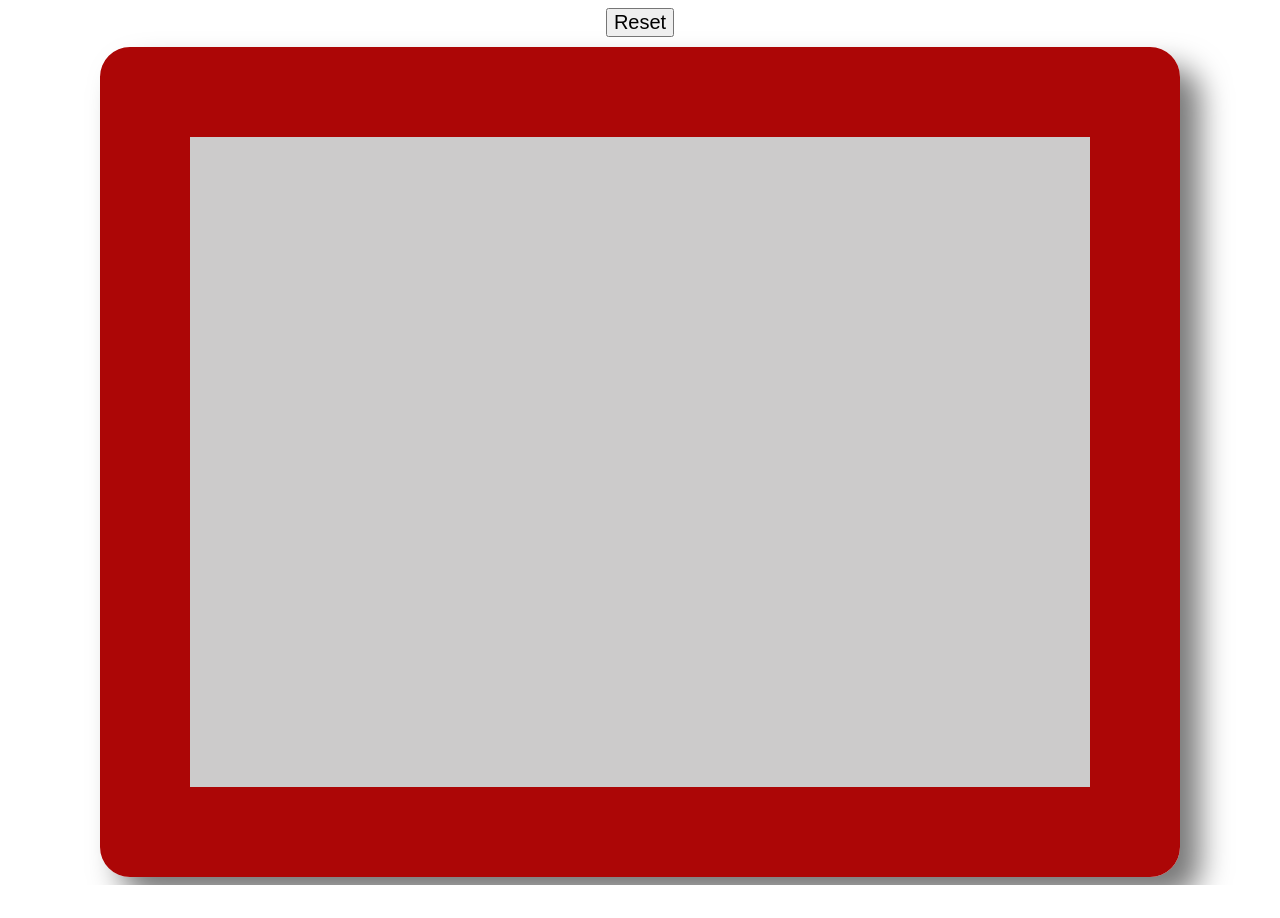
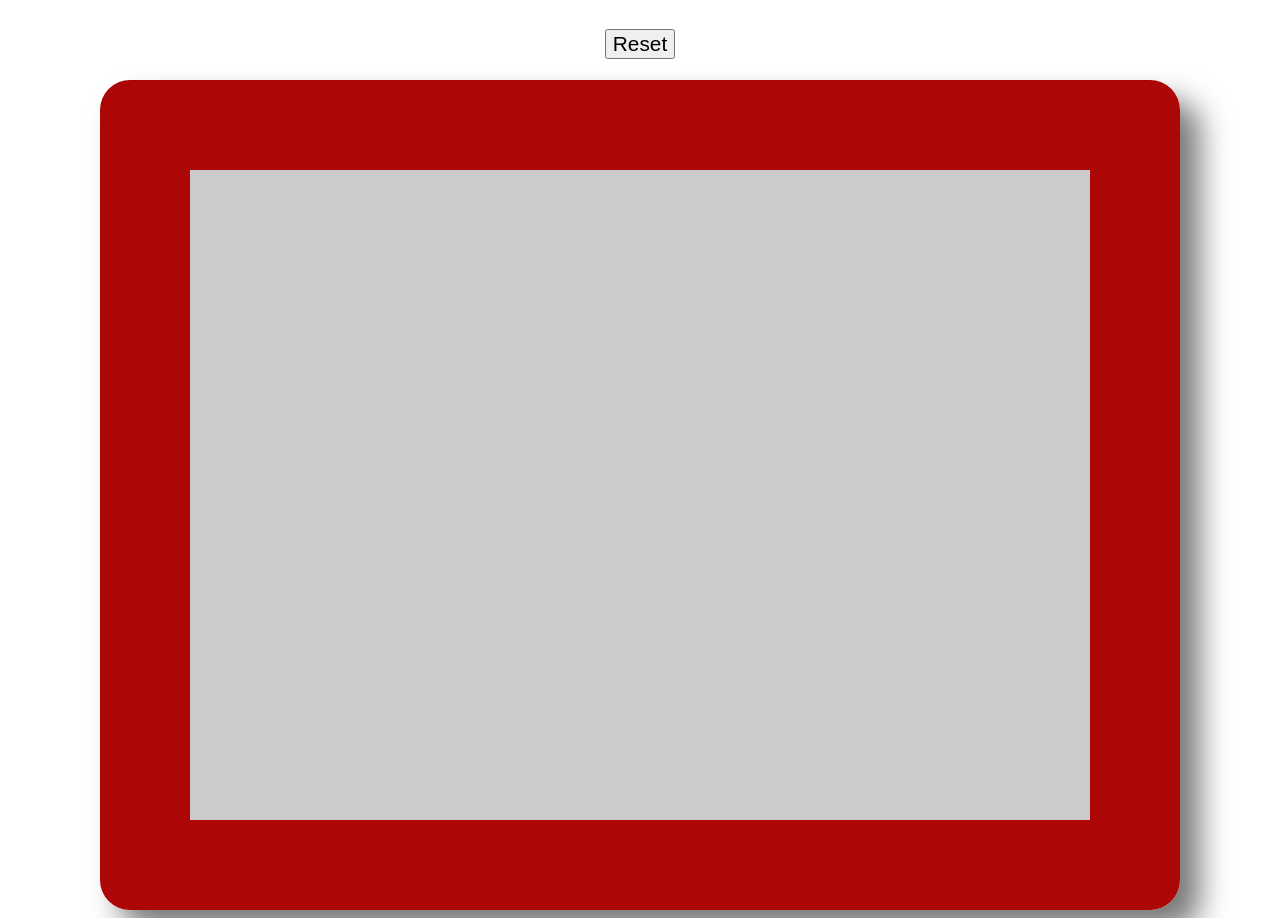
Before and after one commit to victor-lf/etch-a-sketch, a plain HTML site: page index.html in a window 1280 px wide. Before the commit the page ends 885 px from the top, so only its background shows below. Drawn offline with Linux system fonts and the light colour scheme.

Commit message:
Change px to em

```diff
--- a/style.css
+++ b/style.css
@@ -3,8 +3,8 @@ body {
 }
 
 button {
-    font-size: 20px;
-    margin-bottom: 10px;
+    font-size: 1.3em;
+    margin: 1em;
 }
 
 #container {
```
